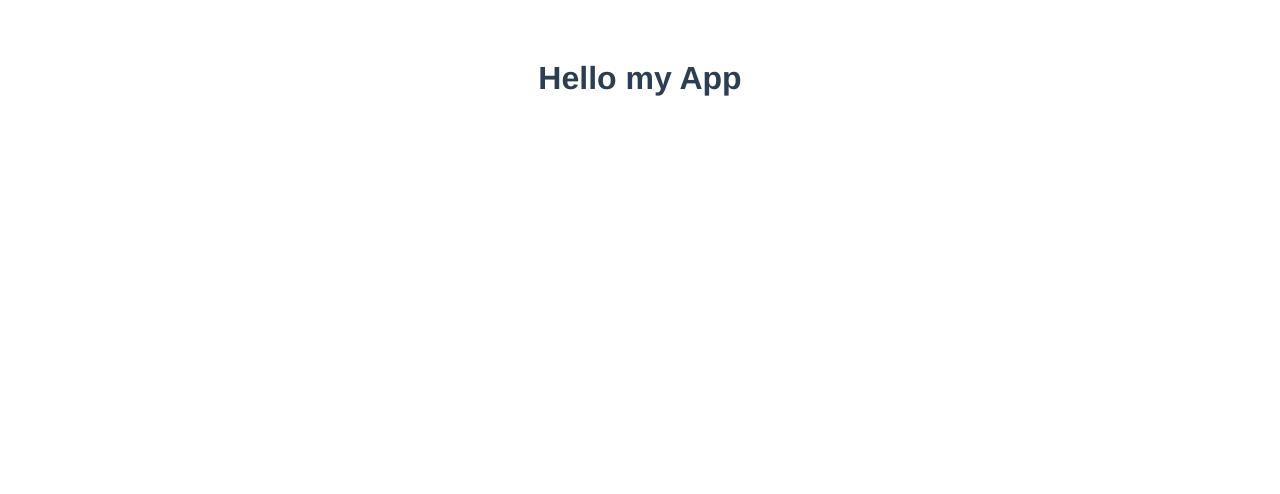
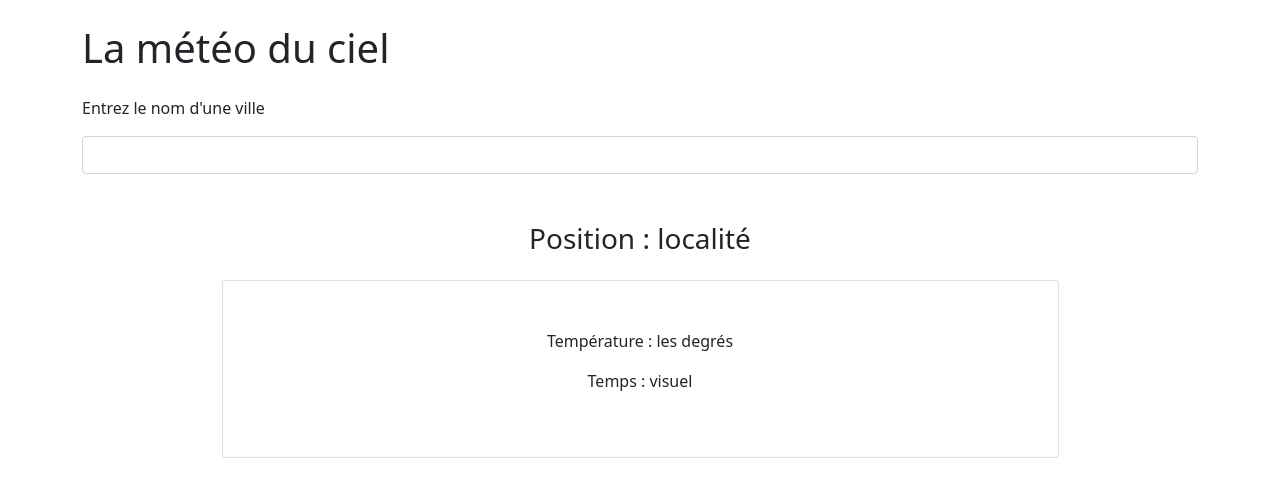
Before and after one commit to Yan-Coquoz/app_meteo, a Vue app: page / in a window 1280 px wide. Shown: the top 494 px of the page. Built offline with nearby package versions, Linux system fonts and the light colour scheme.

Commit message:
Mise en place du template / bootstrap

```diff
--- a/package.json
+++ b/package.json
@@ -8,7 +8,10 @@
     "lint": "vue-cli-service lint"
   },
   "dependencies": {
+    "bootstrap": "^5.1.3",
     "core-js": "^3.6.5",
+    "jquery": "^3.6.0",
+    "popper": "^1.0.1",
     "vue": "^2.6.11"
   },
   "devDependencies": {
--- a/src/App.vue
+++ b/src/App.vue
@@ -15,13 +15,4 @@ export default {
 };
 </script>
 
-<style>
-#app {
-  font-family: Avenir, Helvetica, Arial, sans-serif;
-  -webkit-font-smoothing: antialiased;
-  -moz-osx-font-smoothing: grayscale;
-  text-align: center;
-  color: #2c3e50;
-  margin-top: 60px;
-}
-</style>
+<style></style>
--- a/src/components/Meteo.vue
+++ b/src/components/Meteo.vue
@@ -1,13 +1,30 @@
 <template>
-  <h1>Hello my App</h1>
+  <div class="container">
+    <h1 class="my-4">La météo du ciel</h1>
+    <div class="form-groupe mb-5">
+      <label for="position" class="mb-3">Entrez le nom d'une ville</label>
+      <input
+        id="position"
+        type="text"
+        class="form-control"
+        v-model="requete"
+        v-on:keypress="getMeteo"
+      />
+    </div>
+    <div class="w-75 m-auto">
+      <h3 class="text-center mb-4">Position : localité</h3>
+      <div class="card text-center p-5 rad-15">
+        <p class="text-affichage">Température : les degrés</p>
+        <p class="texte-affichage">Temps : visuel</p>
+      </div>
+    </div>
+  </div>
 </template>
 
 <script>
 export default {
   name: "Meteo",
-  props: {
-    msg: String,
-  },
+  props: {},
 };
 </script>
 
```
Also changed, not shown: src/main.js (+7 -5 lines), 1 other file (tests, documents, lock files or other folders).
